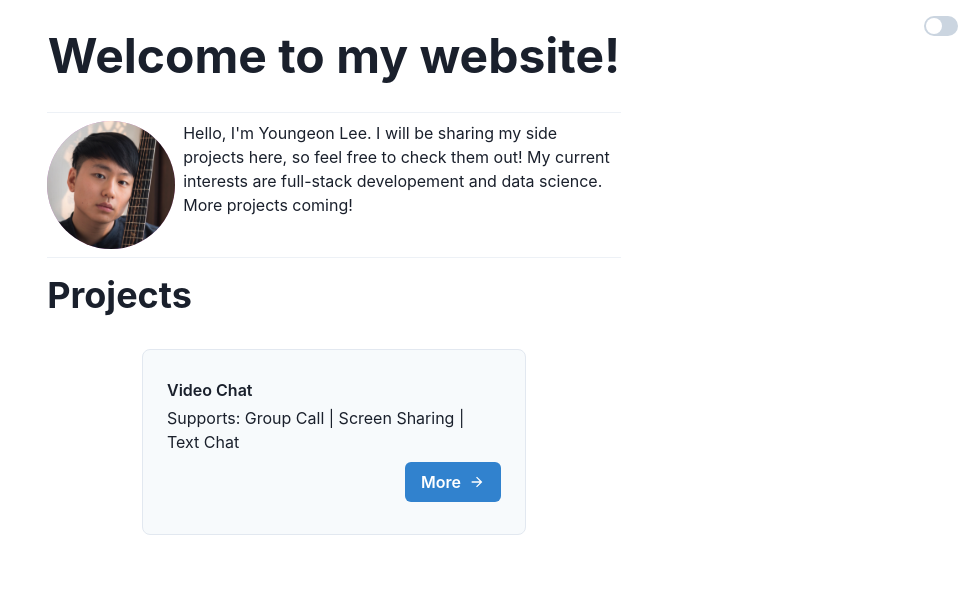
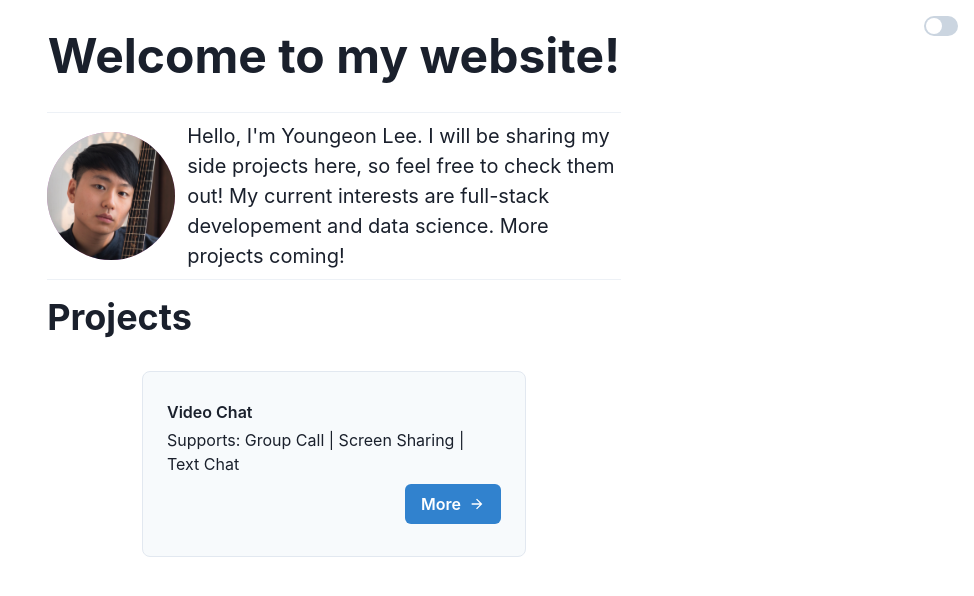
Before and after one commit to YoungeonLee/youngeonlee-frontend, a Next.js app: page / in a window 1280 px wide. Shown: the top 596 px of the page, without its empty margins (306-1280 px from the left). Built offline with nearby package versions, Linux system fonts and the light colour scheme; no server answers.

Commit message:
breif intro

```diff
--- a/src/components/shared/Profile.tsx
+++ b/src/components/shared/Profile.tsx
@@ -5,9 +5,9 @@ export const Profile = () => {
   return (
     <>
       <Divider />
-      <Flex my={2}>
+      <Flex my={2} alignItems="center">
         <Avatar mx="auto" size="2xl" name="Youngeon Lee" src="/profile.jpg" />
-        <Box ml={2} mr="auto">
+        <Box ml={3} mr="auto" fontSize="1.25rem">
           Hello, I'm Youngeon Lee. I will be sharing my side projects here, so
           feel free to check them out! My current interests are full-stack
           developement and data science. More projects coming!
```
